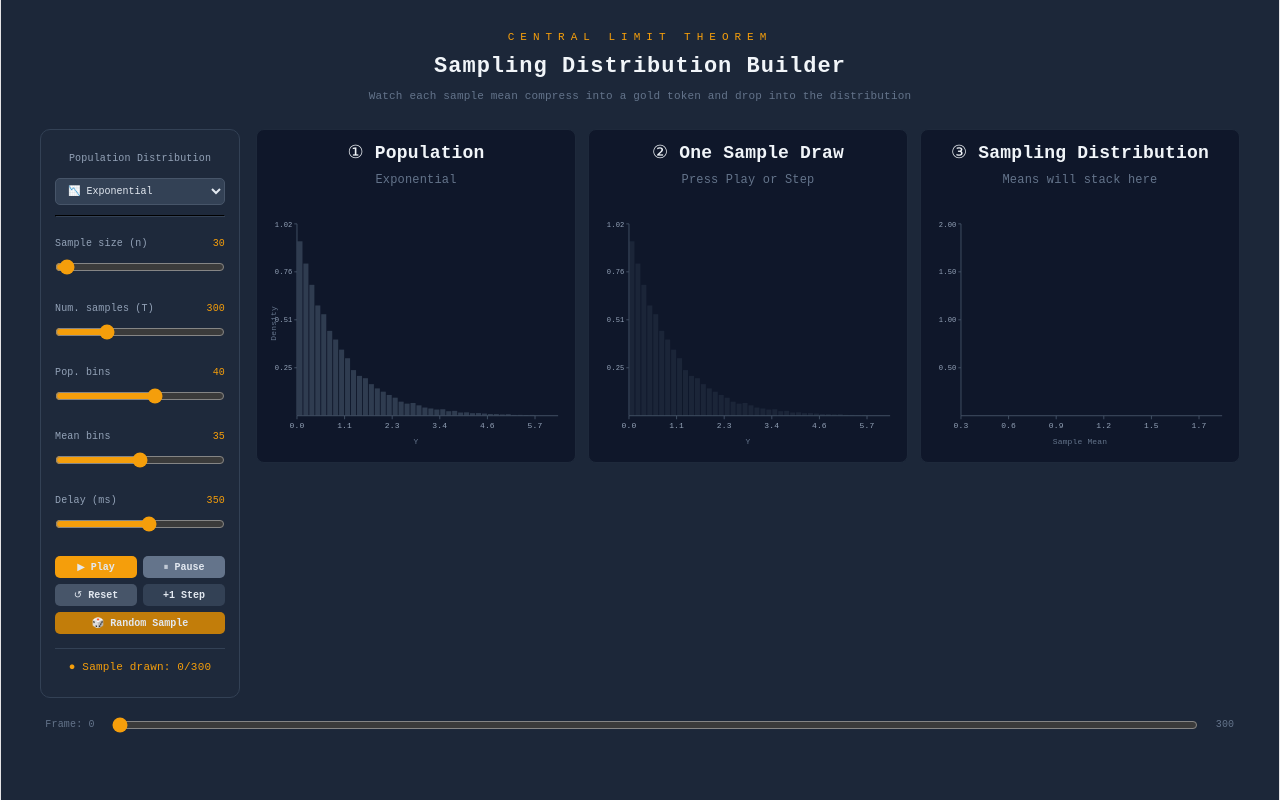
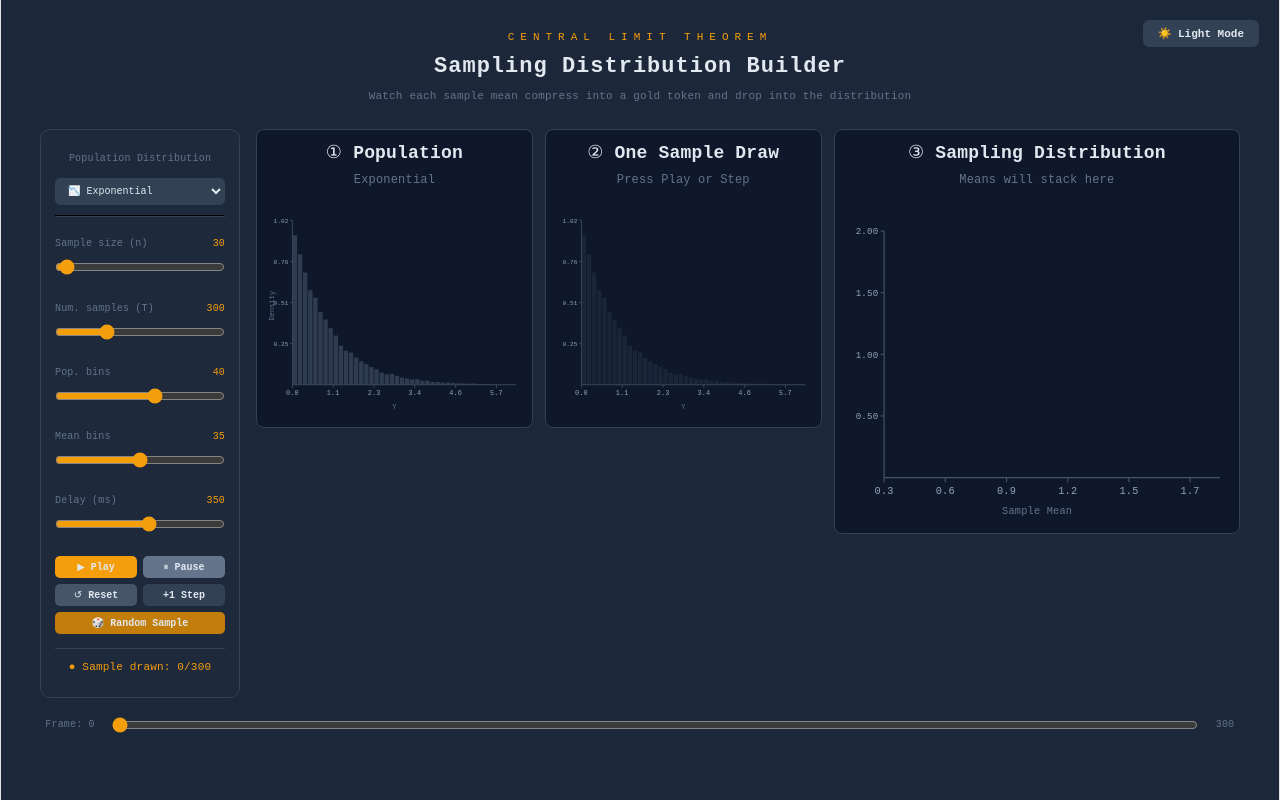
Before and after one commit to brunokomel/sampling-dist-builder, a React (Vite) app: page / in a window 1280 px wide. Built offline with nearby package versions, Linux system fonts and the light colour scheme.

Commit message:
Implement dark mode toggle and theme styles
Add dark mode support and theme management

```diff
--- a/src/App.jsx
+++ b/src/App.jsx
@@ -88,7 +88,6 @@ function scaleY(val, yMax, height, padT, padB) {
   return padT + (1 - val / yMax) * (height - padT - padB);
 }
 
-// Compute axis range from data using percentiles
 function computeRange(data) {
   const sorted = [...data].sort((a, b) => a - b);
   const xMin = sorted[Math.floor(sorted.length * 0.005)];
@@ -97,8 +96,6 @@ function computeRange(data) {
   return { xMin: Math.max(0, xMin - pad), xMax: xMax + pad };
 }
 
-const POP_COLOR = '#334155';
-const SAMPLE_COLOR = '#94a3b8';
 const GOLD = '#f59e0b';
 const GOLD_DARK = '#92400e';
 const STEEL = '#3b82f6';
@@ -114,19 +111,31 @@ export default function CLTVisualizer() {
   const [speed, setSpeed] = useState(350);
   const [highlightedIdx, setHighlightedIdx] = useState(null);
   const [tokenAnim, setTokenAnim] = useState(null);
+  const [darkMode, setDarkMode] = useState(true);
+
   const animRef = useRef(null);
   const prevT = useRef(0);
   const plot2Ref = useRef(null);
   const plot3Ref = useRef(null);
   const simRef = useRef(null);
 
-  // Recompute population whenever distType changes
+  const theme = {
+    bg:       darkMode ? '#1C2739' : '#f0f4f8',
+    panel:    darkMode ? '#0f172a' : '#ffffff',
+    controls: darkMode ? '#1e293b' : '#e2e8f0',
+    border:   darkMode ? '#334155' : '#cbd5e1',
+    text:     darkMode ? '#e2e8f0' : '#1e293b',
+    subtext:  darkMode ? '#64748b' : '#64748b',
+    axis:     darkMode ? '#475569' : '#94a3b8',
+    tick:     darkMode ? '#94a3b8' : '#475569',
+    popBar:   darkMode ? '#334155' : '#94a3b8',
+    select:   darkMode ? '#334155' : '#ffffff',
+    sampleBar: darkMode ? '#94a3b8' : '#475569',
+  };
+
   const pop = useMemo(() => generatePopulation(30000, 42, distType), [distType]);
-
-  // Recompute axis range whenever population changes
   const { xMin: popXMin, xMax: popXMax } = useMemo(() => computeRange(pop), [pop]);
 
-  // Regenerate sim when n, T, or distType changes
   useEffect(() => {
     const rng = mulberry32(999 + n * 7 + T * 3);
     const samples = Array.from({ length: T }, () => sampleFrom(pop, n, rng));
@@ -137,7 +146,6 @@ export default function CLTVisualizer() {
     setHighlightedIdx(null);
   }, [n, T, pop]);
 
-  // Playback
   useEffect(() => {
     if (!playing) return;
     const id = setInterval(() => {
@@ -149,7 +157,6 @@ export default function CLTVisualizer() {
     return () => clearInterval(id);
   }, [playing, speed, T]);
 
-  // Trigger token animation on new sample
   useEffect(() => {
     if (t > 0 && t > prevT.current && simRef.current) {
       setHighlightedIdx(null);
@@ -165,36 +172,30 @@ export default function CLTVisualizer() {
 
   const sim = simRef.current;
 
-  // Layout constants
   const W = 340, H = 280;
   const padL = 36, padR = 10, padT = 28, padB = 36;
   const innerW = W - padL - padR;
   const innerH = H - padT - padB;
 
-  // Population histogram
   const popHist = useMemo(
     () => makeHistogram(pop, binsPop, popXMin, popXMax),
     [pop, binsPop, popXMin, popXMax]
   );
   const popDensityMax = Math.max(...popHist.map((b) => b.density)) * 1.1;
 
-  // Current sample
   const sampleVals = t > 0 && sim ? sim.samples[t - 1] : [];
   const sampleMean = sampleVals.length ? mean(sampleVals) : null;
   const sampleHist = sampleVals.length
     ? makeHistogram(sampleVals, Math.max(8, Math.floor(binsPop / 2)), popXMin, popXMax)
     : [];
 
-  // Means axis — recompute dynamically based on actual means drawn so far
   const drawnMeans = sim && t > 0 ? sim.means.slice(0, t) : [];
-  const allMeans = sim ? sim.means : [];
   const popMean = mean(pop);
   const popStd = Math.sqrt(mean(pop.map(x => Math.pow(x - popMean, 2))));
   const seMean = popStd / Math.sqrt(n);
   const meansXMin = Math.max(popXMin, popMean - 4 * seMean);
   const meansXMax = Math.min(popXMax, popMean + 4 * seMean);
 
-  // Stacked means
   const stackedAll = drawnMeans.length > 0
     ? stackMeans(drawnMeans, binsMeans, meansXMin, meansXMax)
     : [];
@@ -208,25 +209,19 @@ export default function CLTVisualizer() {
     setHighlightedIdx(Math.floor(Math.random() * stackedAll.length));
   }
 
-  // Flying token source/dest
-  const plot3DestX = newest ? scaleX(newest.x, meansXMin, meansXMax, W, padL) : W / 2;
-  const plot3DestY = newest ? padT + innerH - newest.stack * tileH3 + tileH3 * 0.08 : H / 2;
-
   function renderAxes(xMin, xMax, yMax) {
     const ticks = 5;
     return (
       <>
-        <line x1={padL} y1={H - padB} x2={W - padR} y2={H - padB} stroke="#475569" strokeWidth={1} />
-        <line x1={padL} y1={padT} x2={padL} y2={H - padB} stroke="#475569" strokeWidth={1} />
+        <line x1={padL} y1={H - padB} x2={W - padR} y2={H - padB} stroke={theme.axis} strokeWidth={1} />
+        <line x1={padL} y1={padT} x2={padL} y2={H - padB} stroke={theme.axis} strokeWidth={1} />
         {Array.from({ length: ticks + 1 }, (_, i) => {
           const v = xMin + (i / ticks) * (xMax - xMin);
           const px = scaleX(v, xMin, xMax, W, padL);
           return (
             <g key={i}>
-              <line x1={px} y1={H - padB} x2={px} y2={H - padB + 4} stroke="#475569" strokeWidth={1} />
-              <text x={px} y={H - padB + 14} textAnchor="middle" fontSize={9} fill="#94a3b8">
-                {v.toFixed(1)}
-              </text>
+              <line x1={px} y1={H - padB} x2={px} y2={H - padB + 4} stroke={theme.axis} strokeWidth={1} />
+              <text x={px} y={H - padB + 14} textAnchor="middle" fontSize={9} fill={theme.tick}>{v.toFixed(1)}</text>
             </g>
           );
         })}
@@ -235,10 +230,8 @@ export default function CLTVisualizer() {
           const py = scaleY(v, yMax, H, padT, padB);
           return (
             <g key={i}>
-              <line x1={padL - 3} y1={py} x2={padL} y2={py} stroke="#475569" strokeWidth={1} />
-              <text x={padL - 5} y={py + 3} textAnchor="end" fontSize={8} fill="#94a3b8">
-                {v.toFixed(2)}
-              </text>
+              <line x1={padL - 3} y1={py} x2={padL} y2={py} stroke={theme.axis} strokeWidth={1} />
+              <text x={padL - 5} y={py + 3} textAnchor="end" fontSize={8} fill={theme.tick}>{v.toFixed(2)}</text>
             </g>
           );
         })}
@@ -249,17 +242,34 @@ export default function CLTVisualizer() {
   return (
     <div style={{
       width: '100%', minHeight: '100vh', padding: '24px 16px',
-      background: '#1C2739', fontFamily: "'Courier New', monospace", color: '#e2e8f0',
+      background: theme.bg, fontFamily: "'Courier New', monospace", color: theme.text,
+      position: 'relative',
     }}>
+
+      {/* Dark/Light mode toggle — top right */}
+      <button
+        onClick={() => setDarkMode(d => !d)}
+        style={{
+          position: 'absolute', top: 20, right: 20,
+          padding: '6px 14px', fontSize: 11, cursor: 'pointer',
+          background: darkMode ? '#334155' : '#cbd5e1',
+          color: theme.text, border: `1px solid ${theme.border}`,
+          borderRadius: 6, fontFamily: "'Courier New', monospace",
+          fontWeight: 600, zIndex: 10,
+        }}
+      >
+        {darkMode ? '☀️ Light Mode' : '🌙 Dark Mode'}
+      </button>
+
       {/* Title */}
       <div style={{ textAlign: 'center', marginBottom: 20 }}>
-        <div style={{ fontSize: 11, letterSpacing: 6, color: '#f59e0b', textTransform: 'uppercase', marginBottom: 4 }}>
+        <div style={{ fontSize: 11, letterSpacing: 6, color: GOLD, textTransform: 'uppercase', marginBottom: 4 }}>
           Central Limit Theorem
         </div>
-        <div style={{ fontSize: 22, fontWeight: 700, color: '#f1f5f9', letterSpacing: 1 }}>
+        <div style={{ fontSize: 22, fontWeight: 700, color: theme.text, letterSpacing: 1 }}>
           Sampling Distribution Builder
         </div>
-        <div style={{ fontSize: 11, color: '#64748b', marginTop: 3 }}>
+        <div style={{ fontSize: 11, color: theme.subtext, marginTop: 3 }}>
           Watch each sample mean compress into a gold token and drop into the distribution
         </div>
       </div>
@@ -267,17 +277,18 @@ export default function CLTVisualizer() {
       <div style={{ display: 'flex', gap: 16, maxWidth: 1200, margin: '0 auto' }}>
         {/* Controls */}
         <div style={{
-          width: 200, flexShrink: 0, background: '#1e293b',
-          border: '1px solid #334155', borderRadius: 10, padding: '16px 14px', fontSize: 11,
+          width: 200, flexShrink: 0, background: theme.controls,
+          border: `1px solid ${theme.border}`, borderRadius: 10, padding: '16px 14px', fontSize: 11,
         }}>
           <div style={{ marginBottom: 14 }}>
-            <div style={{ color: '#94a3b8', fontSize: 10, marginBottom: 6 }}>Population Distribution</div>
+            <div style={{ color: theme.subtext, fontSize: 10, marginBottom: 6 }}>Population Distribution</div>
             <select
               value={distType}
               onChange={(e) => setDistType(e.target.value)}
               style={{
                 width: '100%', padding: '6px 8px', fontSize: 10,
-                background: '#334155', color: '#e2e8f0', border: '1px solid #475569',
+                background: theme.select, color: theme.text,
+                border: `1px solid ${theme.border}`,
                 borderRadius: 5, fontFamily: "'Courier New', monospace", cursor: 'pointer',
               }}
             >
@@ -288,14 +299,14 @@ export default function CLTVisualizer() {
               <option value="beta">∪ Beta (U-shaped)</option>
               <option value="skewed">📊 Skewed</option>
             </select>
-            <hr style={{ borderColor: '#334155', marginTop: 10 }} />
+            <hr style={{ borderColor: theme.border, marginTop: 10 }} />
           </div>
 
-          <ControlSlider label="Sample size (n)" value={n} min={2} max={1000} onChange={setN} />
-          <ControlSlider label="Num. samples (T)" value={T} min={20} max={1000} step={10} onChange={setT} />
-          <ControlSlider label="Pop. bins" value={binsPop} min={10} max={60} onChange={setBinsPop} />
-          <ControlSlider label="Mean bins" value={binsMeans} min={10} max={60} onChange={setBinsMeans} />
-          <ControlSlider label="Delay (ms)" value={speed} min={30} max={600} step={10} onChange={setSpeed} />
+          <ControlSlider label="Sample size (n)" value={n} min={2} max={1000} onChange={setN} theme={theme} />
+          <ControlSlider label="Num. samples (T)" value={T} min={20} max={1000} step={10} onChange={setT} theme={theme} />
+          <ControlSlider label="Pop. bins" value={binsPop} min={10} max={60} onChange={setBinsPop} theme={theme} />
+          <ControlSlider label="Mean bins" value={binsMeans} min={10} max={60} onChange={setBinsMeans} theme={theme} />
+          <ControlSlider label="Delay (ms)" value={speed} min={30} max={600} step={10} onChange={setSpeed} theme={theme} />
 
           <div style={{ marginTop: 14, display: 'flex', flexDirection: 'column', gap: 6 }}>
             <div style={{ display: 'flex', gap: 6 }}>
@@ -316,8 +327,8 @@ export default function CLTVisualizer() {
             </Btn>
           </div>
 
-          <div style={{ marginTop: 14, borderTop: '1px solid #334155', paddingTop: 10, color: '#64748b', lineHeight: 1.6 }}>
-            <div style={{ color: '#f59e0b', marginBottom: 4 }}>● Sample drawn: {t}/{T}</div>
+          <div style={{ marginTop: 14, borderTop: `1px solid ${theme.border}`, paddingTop: 10, color: theme.subtext, lineHeight: 1.6 }}>
+            <div style={{ color: GOLD, marginBottom: 4 }}>● Sample drawn: {t}/{T}</div>
             {sampleMean != null && (
               <div>● Current mean: <span style={{ color: GOLD }}>{sampleMean.toFixed(3)}</span></div>
             )}
@@ -329,7 +340,7 @@ export default function CLTVisualizer() {
         <div style={{ flex: 1, display: 'flex', gap: 12, alignItems: 'flex-start', minWidth: 0 }}>
 
           {/* Plot 1: Population */}
-          <PlotCard title="① Population" subtitle={distType.charAt(0).toUpperCase() + distType.slice(1)}>
+          <PlotCard title="① Population" subtitle={distType.charAt(0).toUpperCase() + distType.slice(1)} theme={theme}>
             <svg viewBox={`0 0 ${W} ${H}`} width="100%" height="auto">
               <defs>
                 <clipPath id="clip1">
@@ -341,12 +352,12 @@ export default function CLTVisualizer() {
                   const x = scaleX(b.x0, popXMin, popXMax, W, padL);
                   const x2 = scaleX(b.x1, popXMin, popXMax, W, padL);
                   const y = scaleY(b.density, popDensityMax, H, padT, padB);
-                  return <rect key={i} x={x + 0.5} y={y} width={Math.max(1, x2 - x - 1)} height={H - padB - y} fill={POP_COLOR} opacity={0.9} />;
+                  return <rect key={i} x={x + 0.5} y={y} width={Math.max(1, x2 - x - 1)} height={H - padB - y} fill={theme.popBar} opacity={0.9} />;
                 })}
               </g>
               {renderAxes(popXMin, popXMax, popDensityMax)}
-              <text x={W / 2} y={H - 4} textAnchor="middle" fontSize={9} fill="#64748b">Y</text>
-              <text x={12} y={H / 2} textAnchor="middle" fontSize={9} fill="#64748b" transform={`rotate(-90,12,${H / 2})`}>Density</text>
+              <text x={W / 2} y={H - 4} textAnchor="middle" fontSize={9} fill={theme.subtext}>Y</text>
+              <text x={12} y={H / 2} textAnchor="middle" fontSize={9} fill={theme.subtext} transform={`rotate(-90,12,${H / 2})`}>Density</text>
             </svg>
           </PlotCard>
 
@@ -354,6 +365,7 @@ export default function CLTVisualizer() {
           <PlotCard
             title="② One Sample Draw"
             subtitle={t > 0 ? `Sample #${t} · n=${n} · mean=${sampleMean?.toFixed(3)}` : 'Press Play or Step'}
+            theme={theme}
           >
             <svg ref={plot2Ref} viewBox={`0 0 ${W} ${H}`} width="100%" height="auto" style={{ overflow: 'visible' }}>
               <defs>
@@ -369,13 +381,13 @@ export default function CLTVisualizer() {
                   const x = scaleX(b.x0, popXMin, popXMax, W, padL);
                   const x2 = scaleX(b.x1, popXMin, popXMax, W, padL);
                   const y = scaleY(b.density, popDensityMax, H, padT, padB);
-                  return <rect key={i} x={x + 0.5} y={y} width={Math.max(1, x2 - x - 1)} height={H - padB - y} fill={POP_COLOR} opacity={0.35} />;
+                  return <rect key={i} x={x + 0.5} y={y} width={Math.max(1, x2 - x - 1)} height={H - padB - y} fill={theme.popBar} opacity={0.35} />;
                 })}
                 {sampleHist.map((b, i) => {
                   const x = scaleX(b.x0, popXMin, popXMax, W, padL);
                   const x2 = scaleX(b.x1, popXMin, popXMax, W, padL);
                   const y = scaleY(b.density, popDensityMax, H, padT, padB);
-                  return <rect key={i} x={x + 0.5} y={y} width={Math.max(1, x2 - x - 1)} height={H - padB - y} fill={SAMPLE_COLOR} opacity={0.8} />;
+                  return <rect key={i} x={x + 0.5} y={y} width={Math.max(1, x2 - x - 1)} height={H - padB - y} fill={theme.sampleBar} opacity={0.8} />;
                 })}
               </g>
               {renderAxes(popXMin, popXMax, popDensityMax)}
@@ -404,7 +416,7 @@ export default function CLTVisualizer() {
                   />
                 </>
               )}
-              <text x={W / 2} y={H - 4} textAnchor="middle" fontSize={9} fill="#64748b">Y</text>
+              <text x={W / 2} y={H - 4} textAnchor="middle" fontSize={9} fill={theme.subtext}>Y</text>
             </svg>
           </PlotCard>
 
@@ -413,6 +425,7 @@ export default function CLTVisualizer() {
             flex={1.5}
             title="③ Sampling Distribution"
             subtitle={t > 0 ? `${t} means stacked · Gold = Newest` : 'Means will stack here'}
+            theme={theme}
           >
             <svg ref={plot3Ref} viewBox={`0 0 ${W} ${H}`} width="100%" height="auto" style={{ overflow: 'visible' }}>
               <defs>
@@ -439,7 +452,7 @@ export default function CLTVisualizer() {
                 })}
               </g>
               {renderAxes(meansXMin, meansXMax, maxStack + 1)}
-              <text x={W / 2} y={H - 4} textAnchor="middle" fontSize={9} fill="#64748b">Sample Mean</text>
+              <text x={W / 2} y={H - 4} textAnchor="middle" fontSize={9} fill={theme.subtext}>Sample Mean</text>
             </svg>
           </PlotCard>
         </div>
@@ -452,7 +465,6 @@ export default function CLTVisualizer() {
         const r3 = plot3Ref.current?.getBoundingClientRect();
         if (!r2 || !r3) return null;
 
-        // Scale factors because SVG uses viewBox but renders at different pixel size
         const scaleFactorX2 = r2.width / W;
         const scaleFactorX3 = r3.width / W;
         const scaleFactorY2 = r2.height / H;
@@ -490,23 +502,23 @@ export default function CLTVisualizer() {
 
       {/* Frame scrubber */}
       <div style={{ maxWidth: 1200, margin: '14px auto 0', display: 'flex', alignItems: 'center', gap: 12 }}>
-        <span style={{ fontSize: 10, color: '#64748b', minWidth: 60 }}>Frame: {t}</span>
+        <span style={{ fontSize: 10, color: theme.subtext, minWidth: 60 }}>Frame: {t}</span>
         <input
           type="range" min={0} max={T} value={t} step={1}
           onChange={(e) => { setPlaying(false); setT_val(Number(e.target.value)); }}
           style={{ flex: 1, accentColor: GOLD }}
         />
-        <span style={{ fontSize: 10, color: '#64748b', minWidth: 30 }}>{T}</span>
+        <span style={{ fontSize: 10, color: theme.subtext, minWidth: 30 }}>{T}</span>
       </div>
     </div>
   );
 }
 
-function PlotCard({ title, subtitle, children, flex = 1  }) {
+function PlotCard({ title, subtitle, children, flex = 1, theme }) {
   return (
-    <div style={{ flex: 1, minWidth: 0, background: '#0f172a', border: '1px solid #1e293b', borderRadius: 8, padding: '10px 8px 6px' }}>
-      <div style={{ fontSize: 18, fontWeight: 700, color: '#f1f5f9', marginBottom: 1 }}>{title}</div>
-      <div style={{ fontSize: 12, color: '#64748b', marginBottom: 6, minHeight: 12 }}>{subtitle}</div>
+    <div style={{ flex, minWidth: 0, background: theme.panel, border: `1px solid ${theme.border}`, borderRadius: 8, padding: '10px 8px 6px' }}>
+      <div style={{ fontSize: 18, fontWeight: 700, color: theme.text, marginBottom: 1 }}>{title}</div>
+      <div style={{ fontSize: 12, color: theme.subtext, marginBottom: 6, minHeight: 12 }}>{subtitle}</div>
       {children}
     </div>
   );
@@ -516,7 +528,7 @@ function Btn({ onClick, children, color = '#334155', active }) {
   return (
     <button onClick={onClick} style={{
       flex: 1, padding: '5px 0', fontSize: 10, cursor: 'pointer',
-      background: active ? '#f59e0b' : color,
+      background: active ? GOLD : color,
       color: active ? '#0f172a' : '#e2e8f0',
       border: 'none', borderRadius: 5, fontFamily: 'inherit', fontWeight: 600,
     }}>
@@ -525,17 +537,17 @@ function Btn({ onClick, children, color = '#334155', active }) {
   );
 }
 
-function ControlSlider({ label, value, min, max, step = 1, onChange }) {
+function ControlSlider({ label, value, min, max, step = 1, onChange, theme }) {
   return (
     <div style={{ marginBottom: 10 }}>
-      <div style={{ display: 'flex', justifyContent: 'space-between', marginBottom: 2, color: '#94a3b8', fontSize: 10 }}>
+      <div style={{ display: 'flex', justifyContent: 'space-between', marginBottom: 2, color: theme.subtext, fontSize: 10 }}>
         <span>{label}</span>
-        <span style={{ color: '#f59e0b' }}>{value}</span>
+        <span style={{ color: GOLD }}>{value}</span>
       </div>
       <input
         type="range" min={min} max={max} step={step} value={value}
         onChange={(e) => onChange(Number(e.target.value))}
-        style={{ width: '100%', accentColor: '#f59e0b' }}
+        style={{ width: '100%', accentColor: GOLD }}
       />
     </div>
   );
```
